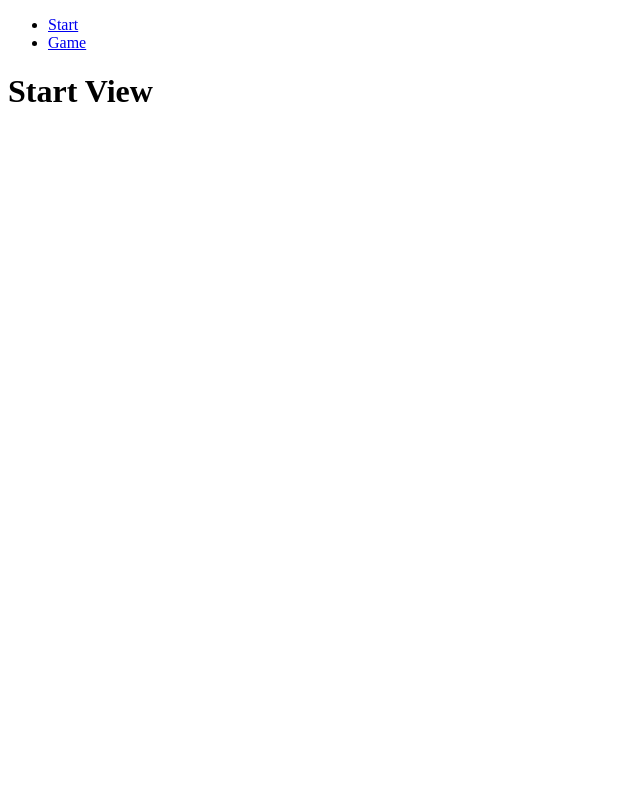
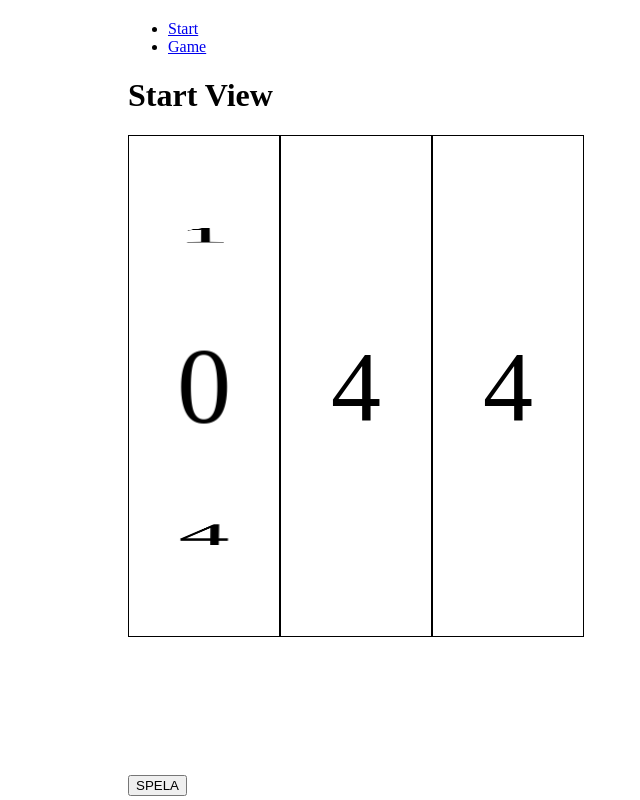
Before and after one commit to ztipsamme/jontastic-slots, a Vue app: page / in a window 1280 px wide. Shown: the whole page, without its empty margins (0-640 px from the left). Built offline with nearby package versions, Linux system fonts and the light colour scheme.

Commit message:
testing Spinner

```diff
--- a/src/components/slotGroup.vue
+++ b/src/components/slotGroupComp.vue
@@ -50,13 +50,22 @@
 </script>
 
 <template>
+  <div class="cont">
     <spinner
       :numbers="checkNumbers()"
       :play="startGame"
       :count="count"
       @stoped="setTo"
     />
+  </div>
+
   <button @click="startGame = true">SPELA</button>
 </template>
 
-<style></style>
+<style>
+  .cont {
+    height: 80vh;
+    width: 80vw;
+    display: flex;
+  }
+</style>
--- a/src/views/StartView.vue
+++ b/src/views/StartView.vue
@@ -1,13 +1,18 @@
 <template>
   <h1>Start View</h1>
+  <slotgroup />
 </template>
 
 <script>
+  import slotgroup from "../components/slotGroupComp.vue"
   import { useTokenStore } from "../stores/tokenStore"
   export default {
     setup() {
       const tokenStore = useTokenStore()
       return { tokenStore }
+    },
+    components: {
+      slotgroup: slotgroup,
     },
     data() {
       return {}
```
Lines whose indentation alone changed are shown as unchanged.
